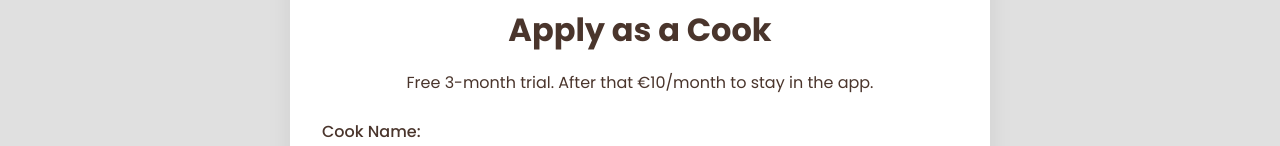
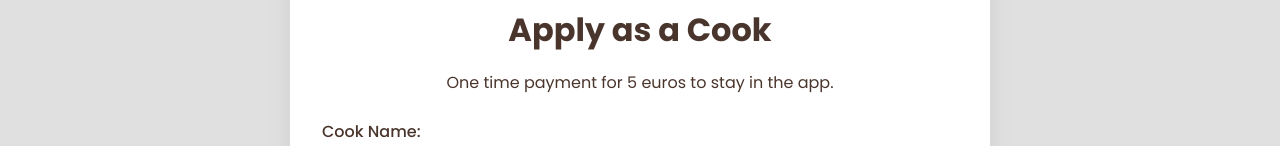
Before and after one commit to manu1699/Racii-website, a website: page cook-application.html in a window 1280 px wide. Shown: the part 215-361 px from the top of the page. Drawn offline with Linux system fonts and the light colour scheme.

```diff
--- a/cook-application.html
+++ b/cook-application.html
@@ -149,7 +149,7 @@
 
 <main>
 <h1>Apply as a Cook</h1>
-<p>Free 3-month trial. After that €10/month to stay in the app.</p>
+<p>One time payment for 5 euros to stay in the app.</p>
 
 <form id="cook-application">
   <label>Cook Name:</label><br>
```
